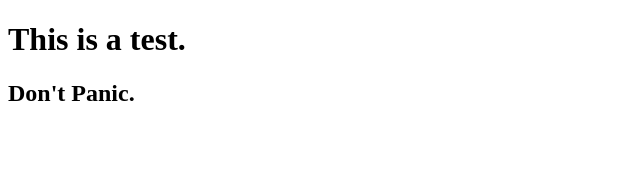
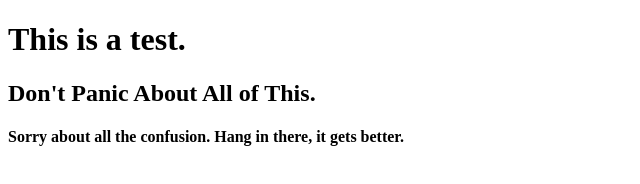
Before and after one commit to covalence-teach/git-practice, a plain HTML site: page index.html in a window 1280 px wide. Shown: the whole page, without its empty margins (0-640 px from the left). Drawn offline with Linux system fonts and the light colour scheme.

Commit message:
merge conflict time?

```diff
--- a/index.html
+++ b/index.html
@@ -8,6 +8,7 @@
 </head>
 <body>
     <h1>This is a test.</h1>
-    <h2>Don't Panic.</h2>
+    <h2>Don't Panic About All of This.</h2>
+    <h4>Sorry about all the confusion. Hang in there, it gets better.</h4>
 </body>
 </html>
```
